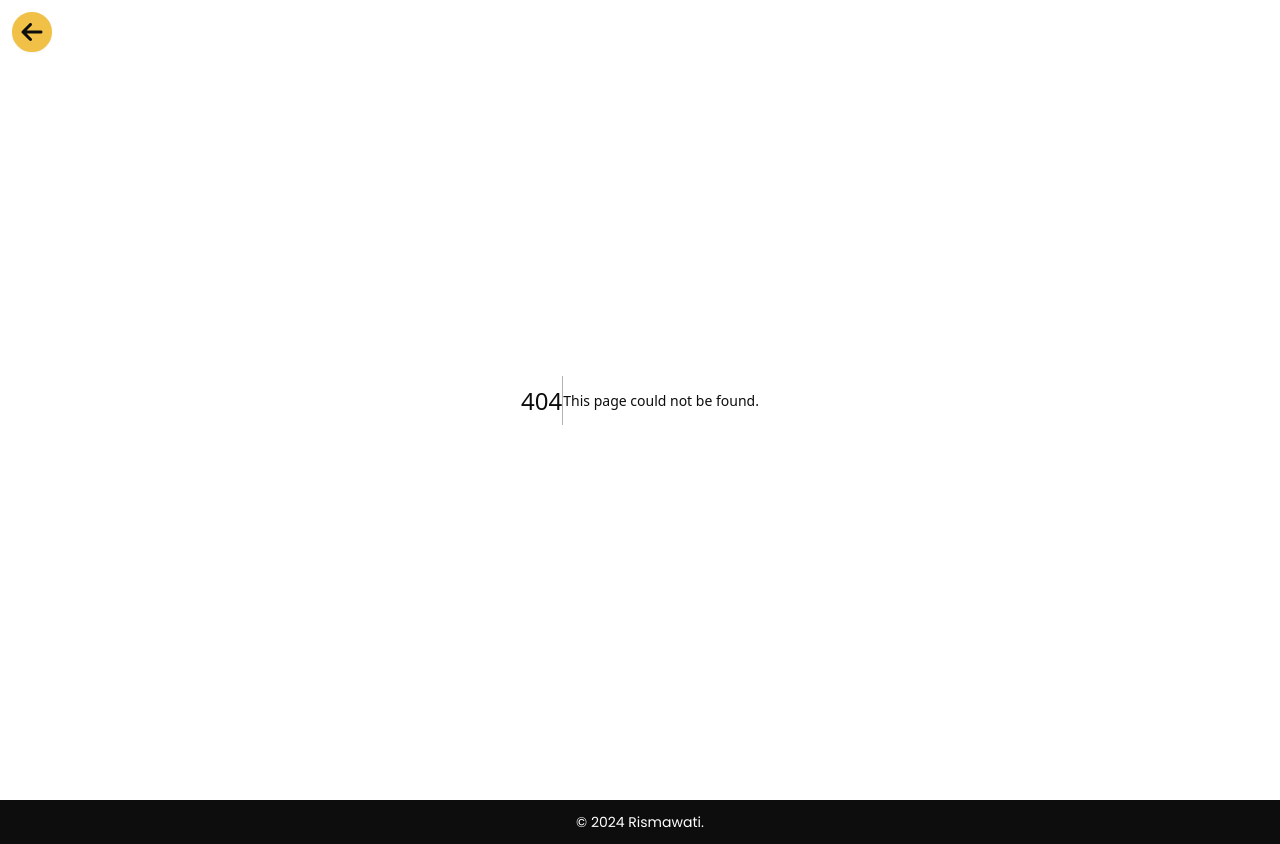
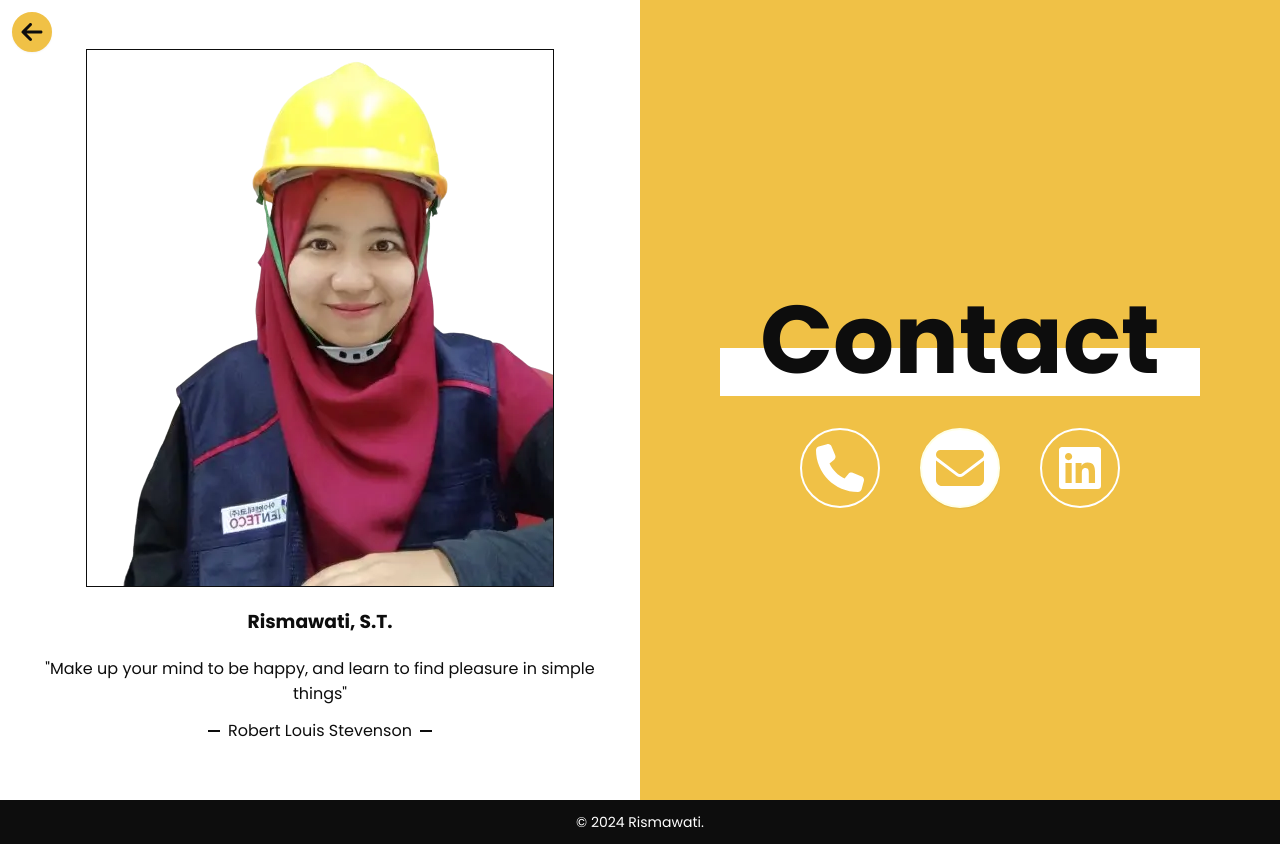
Before and after one commit to fauzancodes/risma-portfolio, a Next.js app: page /contact in a window 1280 px wide. Before the commit this address had no page. Built offline with nearby package versions, Linux system fonts and the light colour scheme.

Commit message:
add contact page

```diff
--- /dev/null
+++ b/src/app/contact/page.tsx
@@ -0,0 +1,46 @@
+import { Contact, ProfilePhoto, Quote } from "@/constants";
+import { FlexCenter, FlexCenterY } from "../ui/main/style";
+import { ButtonLinkSecondary } from "../ui/main/button";
+import { FaEnvelope, FaInstagram, FaLinkedin, FaPhone, FaTelegram, FaWhatsapp } from "react-icons/fa6";
+
+export default function page() {
+  const handleContact = (name: string) => {
+    return (
+      name === 'phone' ? <FaPhone /> :
+      name === 'email' ? <FaEnvelope /> :
+      name === 'whatsapp' ? <FaWhatsapp /> :
+      name === 'instagram' ? <FaInstagram /> :
+      name === 'telegram' ? <FaTelegram /> :
+      name === 'linkedin' ? <FaLinkedin /> : null
+    )
+  }
+
+  return (
+    <section id="certification" className={`tw-bg-secondary-light tw-min-h-screen ${FlexCenterY} tw-flex-row tw-flex-wrap`}>
+      <div className={`${FlexCenter} tw-flex-col tw-w-full md:tw-w-6/12 tw-order-2 md:tw-order-1 tw-p-10`}>
+        <img src={ProfilePhoto} alt="Profile Image" className="tw-border tw-border-solid tw-w-full md:tw-w-auto" />
+        <h3 className="!tw-my-5">Rismawati, S.T.</h3>
+        <p className="tw-text-center">{Quote.description}</p>
+        <div className={`${FlexCenter} tw-mt-1 tw-relative`}>
+          <span className="tw-p-2 tw-bg-secondary-light tw-z-10">{Quote.author}</span>
+          <div className="tw-bg-dark tw-h-0.5 tw-w-56 tw-absolute"></div>
+        </div>
+      </div>
+      <div className={`${FlexCenter} tw-flex-col tw-gap-10 tw-w-full md:tw-w-6/12 tw-bg-primary md:tw-min-h-screen tw-p-10 tw-order-1 md:tw-order-2`}>
+        <div className={`${FlexCenter} tw-relative`}>
+          <h2 className="tw-w-full tw-text-center tw-text-5xl md:tw-text-8xl tw-z-10">Contact</h2>
+          <div className="tw-h-6 md:tw-h-12 tw-w-64 md:tw-w-[30rem] tw-bg-secondary-light tw-absolute -tw-bottom-2"></div>
+        </div>
+        <div className={`${FlexCenter} tw-flex-wrap tw-gap-10`}>
+          {Contact?.map((item, index) => (
+            item.name === 'email' ? (
+              <ButtonLinkSecondary key={index} icon={handleContact(item.name)} link={item.link} shape='circle' floating extraClass="tw-h-16 md:tw-h-20 tw-w-16 md:tw-w-20 tw-text-3xl md:tw-text-5xl" />
+            ) : (
+              <ButtonLinkSecondary key={index} icon={handleContact(item.name)} link={item.link} shape='circle' floating outline extraClass="tw-h-16 md:tw-h-20 tw-w-16 md:tw-w-20 tw-text-3xl md:tw-text-5xl" />
+            )
+          ))}
+        </div>
+      </div>
+    </section>
+  )
+}
--- a/src/app/globals.css
+++ b/src/app/globals.css
@@ -30,3 +30,7 @@ html, body, h1, h2, h3, h4, h5, h6, p {
 ::-webkit-scrollbar-thumb:hover {
   background-color: #004bb3 !important;
 }
+
+svg, path, button > span, a > span {
+  transition: none !important;
+}
--- a/src/app/ui/main/button.tsx
+++ b/src/app/ui/main/button.tsx
@@ -32,7 +32,7 @@ export const ButtonPrimary = ({ icon, text, shape, floating, outline, alwaysFit,
 
 export const ButtonLinkSecondary = ({ icon, text, link, shape, floating, outline, alwaysFit, responsiveIcon, download, extraClass, responsivePadding, ariaDisabled, active }: Props) => {
   return (
-    <Link href={link ? link : ''} target={link ? link.includes('#') ? '' : '_blank' : ''} download={download} className={`tw-btn tw-btn-neutral tw-font-medium tw-border-2 tw-border-solid tw-min-h-0 ${shape === 'circle' ? 'tw-btn-circle tw-h-10 tw-w-10 tw-text-2xl !tw-p-0' : `${alwaysFit ? '!tw-w-fit' : 'tw-w-full md:tw-w-fit'} tw-h-fit tw-text-base ${responsivePadding ? 'tw-py-2 !tw-px-0 md:!tw-px-3' : 'tw-py-2 tw-px-3'}`} ${outline ? `tw-btn-outline tw-text-dark tw-border-secondary-dark hover:!tw-text-primary hover:tw-bg-secondary-light hover:tw-border-primary` : `${active ? 'tw-text-primary' : 'tw-text-dark'} tw-text-dark hover:tw-text-primary hover:tw-bg-secondary-light hover:tw-border-secondary-light`} ${floating ? 'hover:tw-shadow-xl hover:tw-translate-y-[-0.15rem] active:tw-shadow-none active:tw-translate-y-0' : '!tw-shadow-none hover:!tw-translate-y-0 active:!tw-scale-1'} ${extraClass}`} aria-disabled={ariaDisabled}>{icon}{text ? <span className={`${responsiveIcon ? !active ? 'tw-hidden md:tw-block' : alwaysFit ? '' : 'tw-hidden md:tw-block' : ''}`}>{text}</span> : null}</Link>
+    <Link href={link ? link : ''} target={link ? link.includes('#') ? '' : '_blank' : ''} download={download} className={`tw-btn tw-btn-neutral tw-font-medium tw-border-2 tw-border-solid tw-min-h-0 ${shape === 'circle' ? 'tw-btn-circle tw-h-10 tw-w-10 tw-text-2xl !tw-p-0' : `${alwaysFit ? '!tw-w-fit' : 'tw-w-full md:tw-w-fit'} tw-h-fit tw-text-base ${responsivePadding ? 'tw-py-2 !tw-px-0 md:!tw-px-3' : 'tw-py-2 tw-px-3'}`} ${outline ? `tw-btn-outline tw-text-secondary-light tw-border-secondary-light hover:!tw-text-primary hover:tw-bg-secondary-light hover:tw-border-primary` : `${active ? 'tw-text-primary-dark' : 'tw-text-primary'} tw-text-dark tw-bg-secondary-light hover:tw-text-primary hover:tw-bg-secondary hover:tw-border-secondary-light`} ${floating ? 'hover:tw-shadow-xl hover:tw-translate-y-[-0.15rem] active:tw-shadow-none active:tw-translate-y-0' : '!tw-shadow-none hover:!tw-translate-y-0 active:!tw-scale-1'} ${extraClass}`} aria-disabled={ariaDisabled}>{icon}{text ? <span className={`${responsiveIcon ? !active ? 'tw-hidden md:tw-block' : alwaysFit ? '' : 'tw-hidden md:tw-block' : ''}`}>{text}</span> : null}</Link>
   )
 }
 
--- a/src/constants/index.ts
+++ b/src/constants/index.ts
@@ -190,6 +190,6 @@ export const Contact = [
 ]
 
 export const Quote = {
-  description: "Make up your mind to be happy, and learn to find pleasure in simple things",
+  description: "\"Make up your mind to be happy, and learn to find pleasure in simple things\"",
   author: "Robert Louis Stevenson"
 }
```
